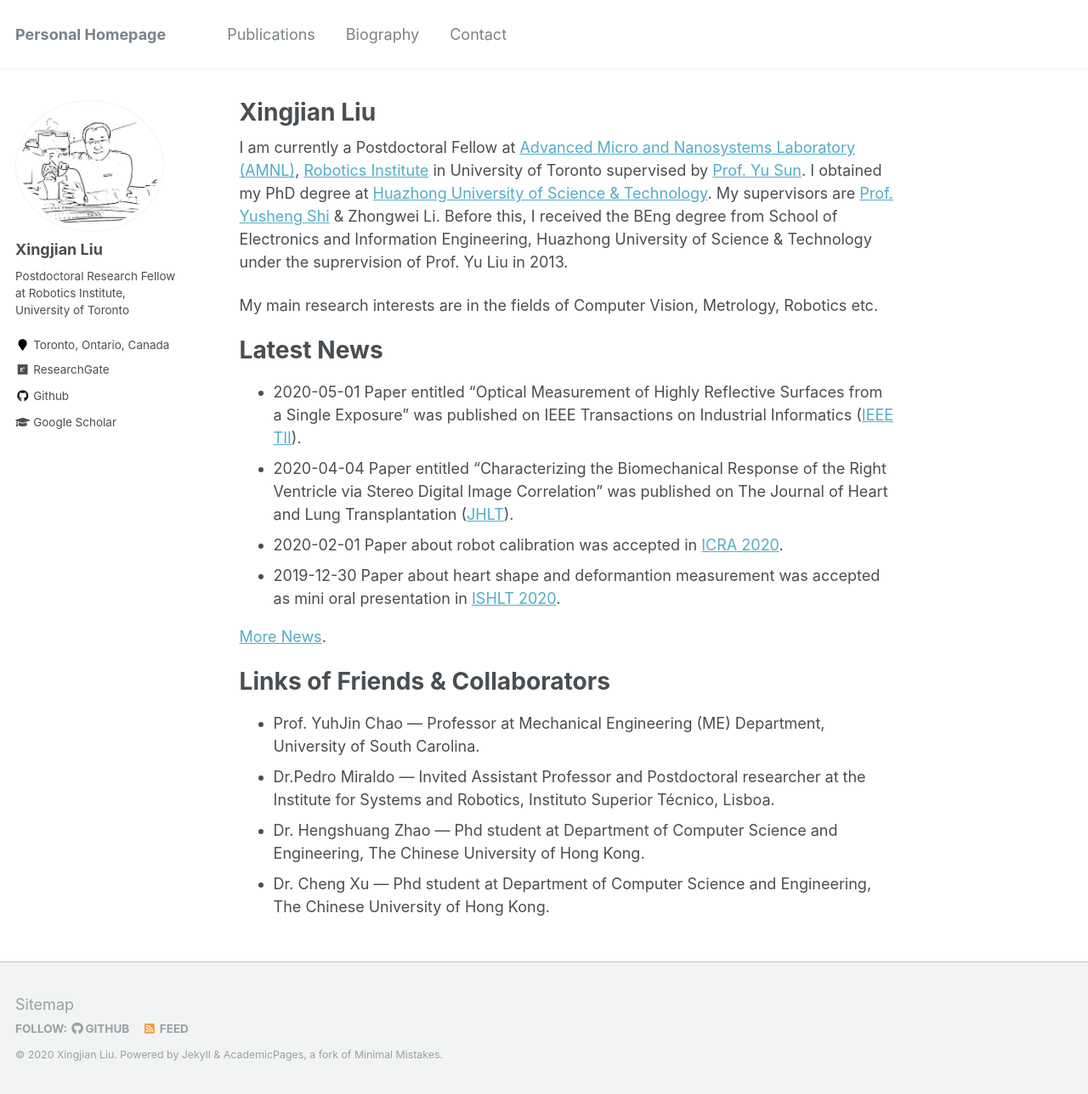
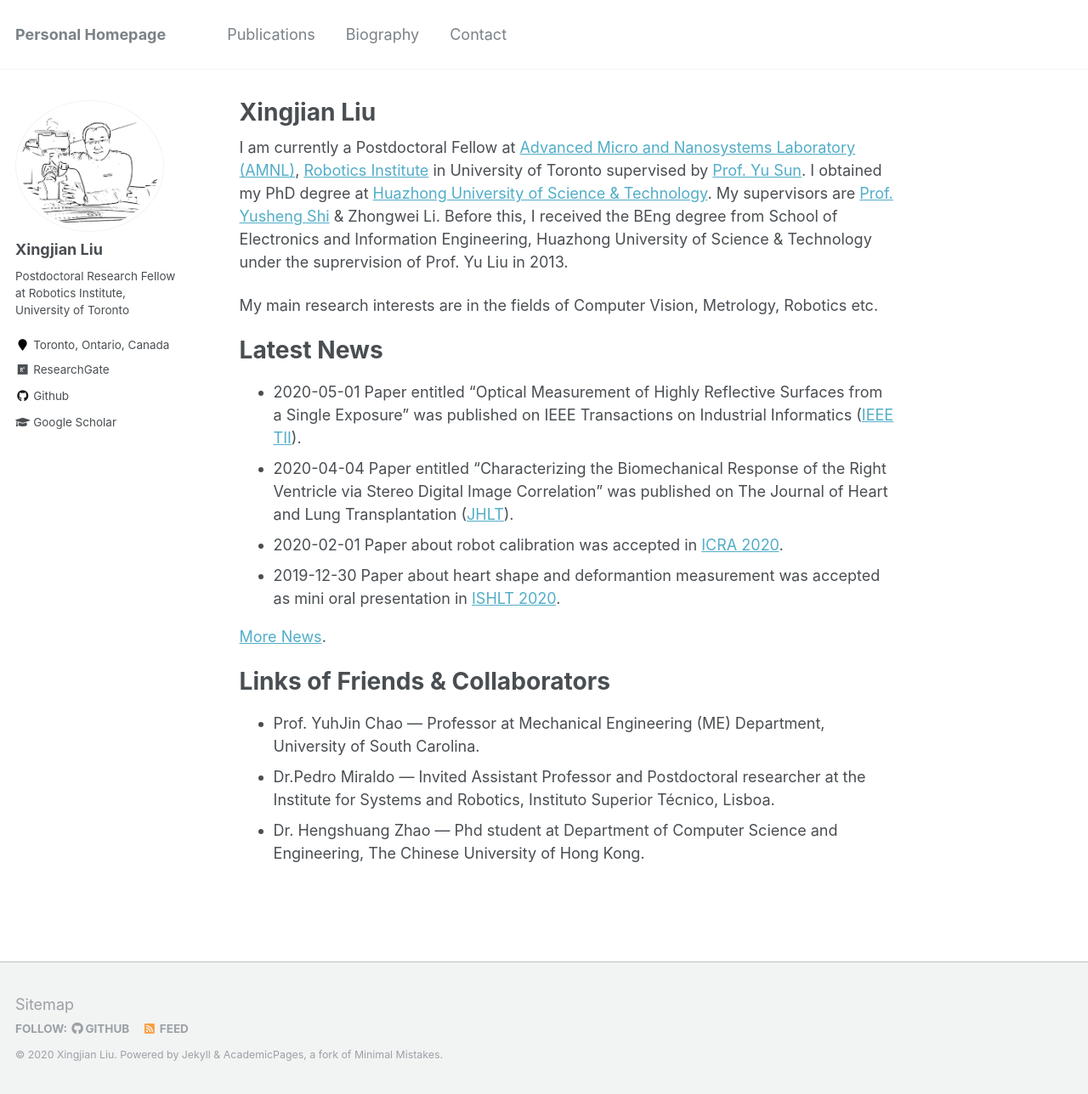
Before and after one commit to xingjianliu/xingjianliu.github.io, a Jekyll site: the page built from _pages/about.md, in a window 1280 px wide and 1288 px high. Shown: the whole window at 85% size. Built offline with Jekyll 4.4.1, drawn with Linux system fonts in a browser that asks for light colours.

Commit message:
Update about.md

```diff
--- a/_pages/about.md
+++ b/_pages/about.md
@@ -23,4 +23,3 @@ My main research interests are in the fields of Computer Vision, Metrology, Robo
 * Prof. YuhJin Chao --- Professor at Mechanical Engineering (ME) Department, University of South Carolina.
 * Dr.Pedro Miraldo --- Invited Assistant Professor and Postdoctoral researcher at the Institute for Systems and Robotics, Instituto Superior Técnico, Lisboa.
 * Dr. Hengshuang Zhao --- Phd student at Department of Computer Science and Engineering, The Chinese University of Hong Kong.
-* Dr. Cheng Xu --- Phd student at Department of Computer Science and Engineering, The Chinese University of Hong Kong.
```
